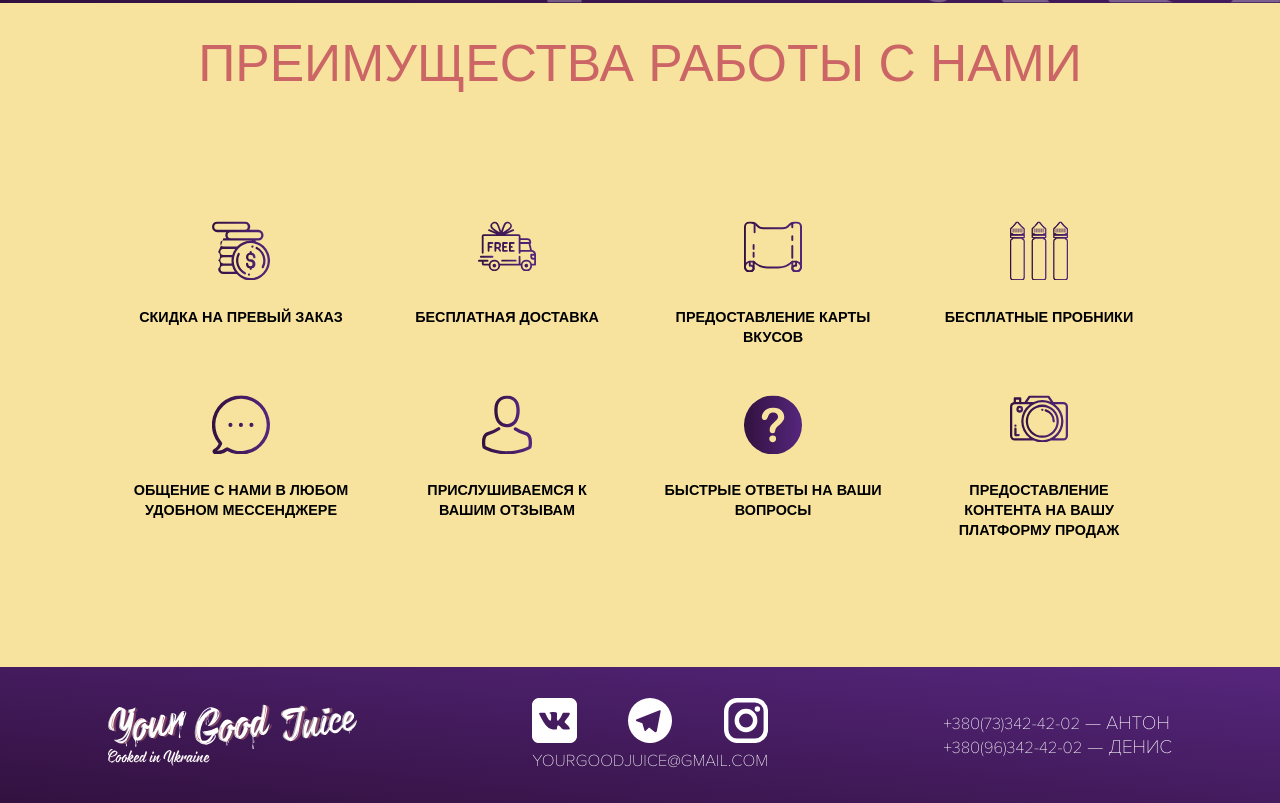
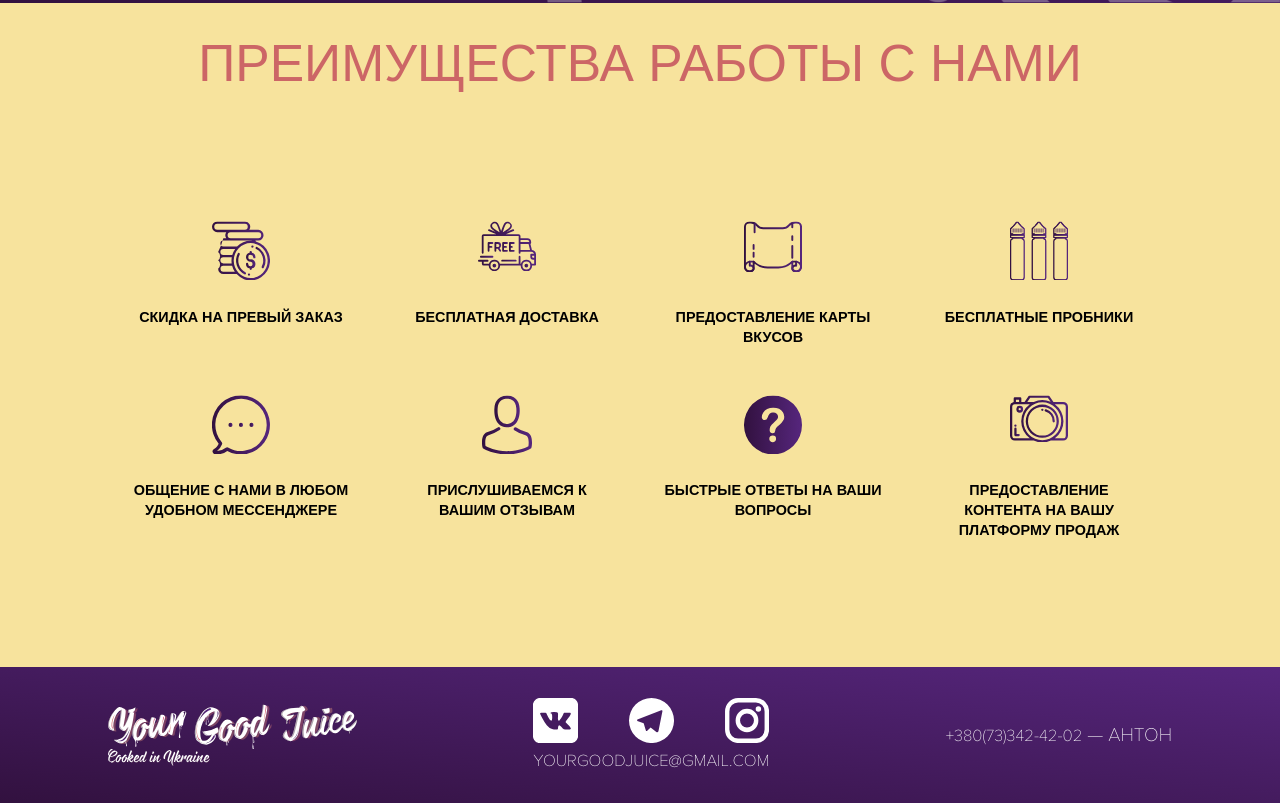
Before and after one commit to lonja/yourgoodjuice, a plain HTML site: page index.html in a window 1280 px wide. Shown: the part 3197-4000 px from the top of the page. Drawn offline with nearby package versions, Linux system fonts and the light colour scheme; a web font is replaced by a local one.

Commit message:
Delete phone number

```diff
--- a/index.html
+++ b/index.html
@@ -179,9 +179,6 @@
             <div>
                 <a href="tel:+380(73)342-42-02">+380(73)342-42-02</a> &#8212; Антон
             </div>
-            <div>
-                <a href="tel:+380(96)342-42-02">+380(96)342-42-02</a> &#8212; Денис
-            </div>
         </div>
     </div>
 </footer>
```
